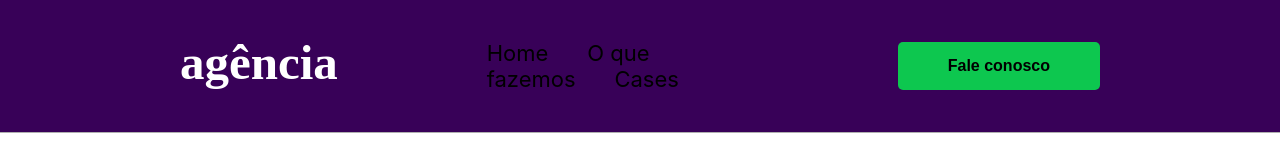
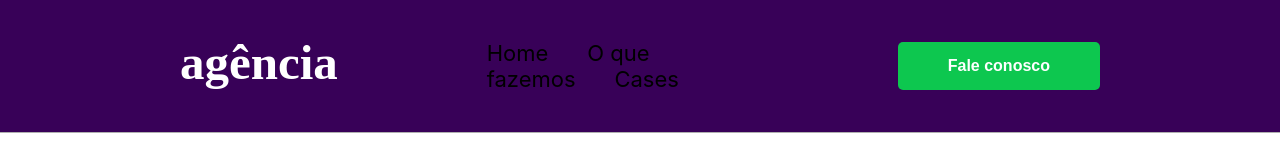
Before and after one commit to PauloHenf/knn, a Next.js app: page / in a window 1280 px wide. Shown: the top 160 px of the page. Built offline with nearby package versions, Linux system fonts and the light colour scheme.

Commit message:
Atualizando button no header

```diff
--- a/components/header/header.module.scss
+++ b/components/header/header.module.scss
@@ -22,12 +22,3 @@
 .action {
   text-align: end;
 }
-
-.button {
-  padding: 15px 50px;
-  background-color: $green-color;
-  border-radius: 5px;
-  font-size: 16px;
-  font-weight: bold;
-  border: none;
-}
--- a/components/header/index.jsx
+++ b/components/header/index.jsx
@@ -2,6 +2,7 @@ import Image from "next/image";
 import Link from "next/link";
 import Logo from "/public/images/logo.svg";
 import Styles from "./header.module.scss";
+import Button from "../button";
 
 const Header = () => {
   return (
@@ -15,7 +16,7 @@ const Header = () => {
         <Link href="/">Cases</Link>
       </div>
       <div className={Styles.action}>
-        <button className={Styles.button}>Fale conosco</button>
+        <Button title="Fale conosco" />
       </div>
     </div>
   );
```
